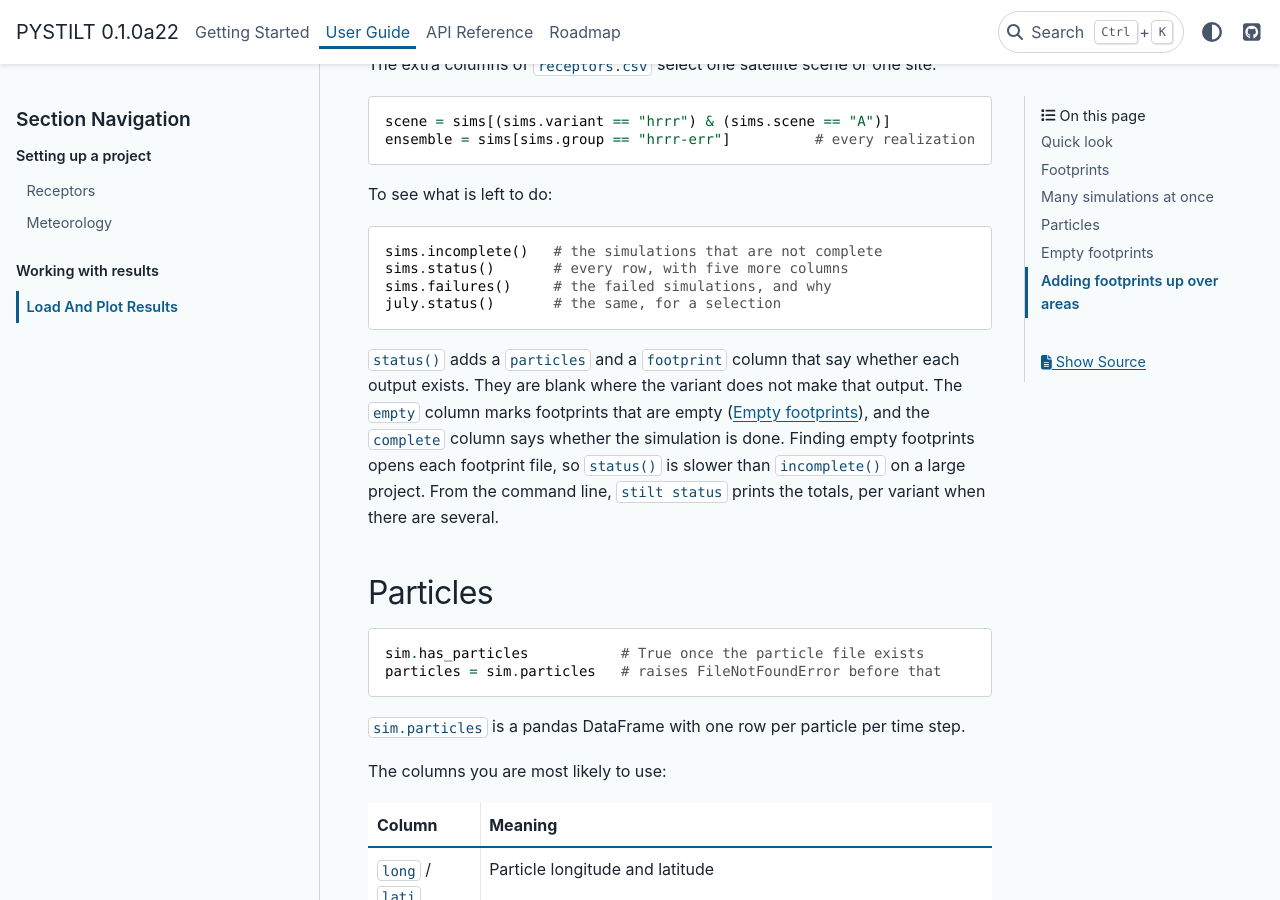
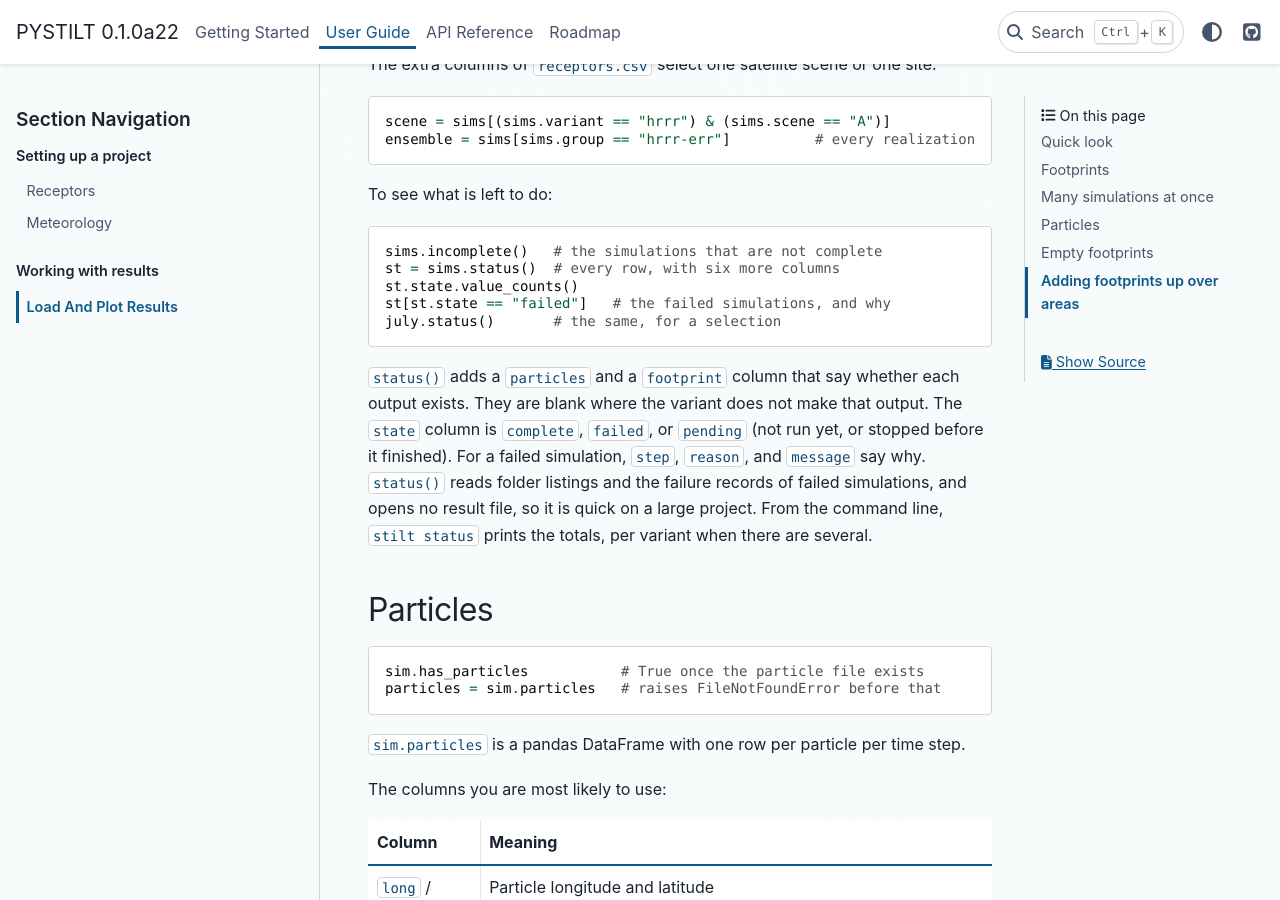
Before and after one commit to fbirds5230/runtraj, a Sphinx documentation site: the page built from docs/guides/outputs.rst, in a window 1280 px wide and 900 px high, scrolled down 3301 px. Built offline with Sphinx 7.4.7 and the PyData theme 0.15.4, drawn with Linux system fonts in a browser that asks for light colours; pages that are not in the unit, such as notebooks, are missing from menus; some of the changed text lies outside the part shown.

Commit message:
perf(project)!: status opens no result file; one state column, and failures() is gone (fixes jmineau/PYSTILT#141)

```diff
--- a/docs/guides/outputs.rst
+++ b/docs/guides/outputs.rst
@@ -167,17 +167,20 @@ To see what is left to do:
 .. code-block:: python
 
    sims.incomplete()   # the simulations that are not complete
-   sims.status()       # every row, with five more columns
-   sims.failures()     # the failed simulations, and why
+   st = sims.status()  # every row, with six more columns
+   st.state.value_counts()
+   st[st.state == "failed"]   # the failed simulations, and why
    july.status()       # the same, for a selection
 
 ``status()`` adds a ``particles`` and a ``footprint`` column that say
 whether each output exists. They are blank where the variant does not make
-that output. The ``empty`` column marks footprints that are empty (`Empty
-footprints`_), and the ``complete`` column says whether the simulation is
-done. Finding empty footprints opens each footprint file, so ``status()``
-is slower than ``incomplete()`` on a large project. From the command line,
-``stilt status`` prints the totals, per variant when there are several.
+that output. The ``state`` column is ``complete``, ``failed``, or
+``pending`` (not run yet, or stopped before it finished). For a failed
+simulation, ``step``, ``reason``, and ``message`` say why. ``status()``
+reads folder listings and the failure records of failed simulations, and
+opens no result file, so it is quick on a large project. From the command
+line, ``stilt status`` prints the totals, per variant when there are
+several.
 
 Particles
 ---------
@@ -249,9 +252,8 @@ grid. Usually the grid is too small or is not upwind. PYSTILT then writes a
 footprint file with no cells and the reason inside. The simulation counts
 as finished, so reruns skip it. ``sim.footprint`` is ``None``,
 ``sim.empty_reason`` says why, and ``load_footprints()`` leaves the
-simulation out because there is nothing to load. The ``empty`` column of
-``status()`` lists them. If you see many, make your
-footprint grid bigger.
+simulation out because there is nothing to load. A Jacobian lists them in
+``H.empty``. If you see many, make your footprint grid bigger.
 
 An empty footprint is not a footprint of zeros. It means the transport never
 connected the receptor to your grid, so treating it as "the model says zero"
```
Also changed, not shown: 3 other files.
